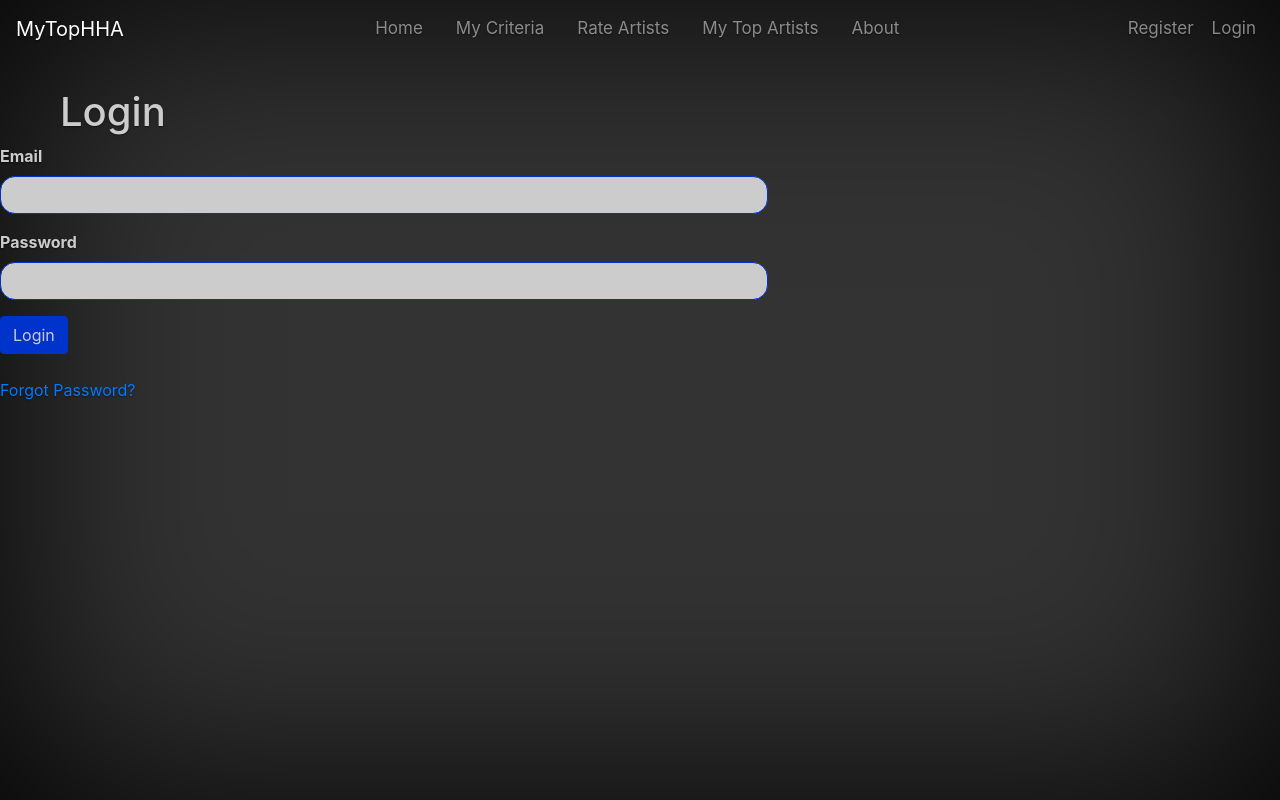
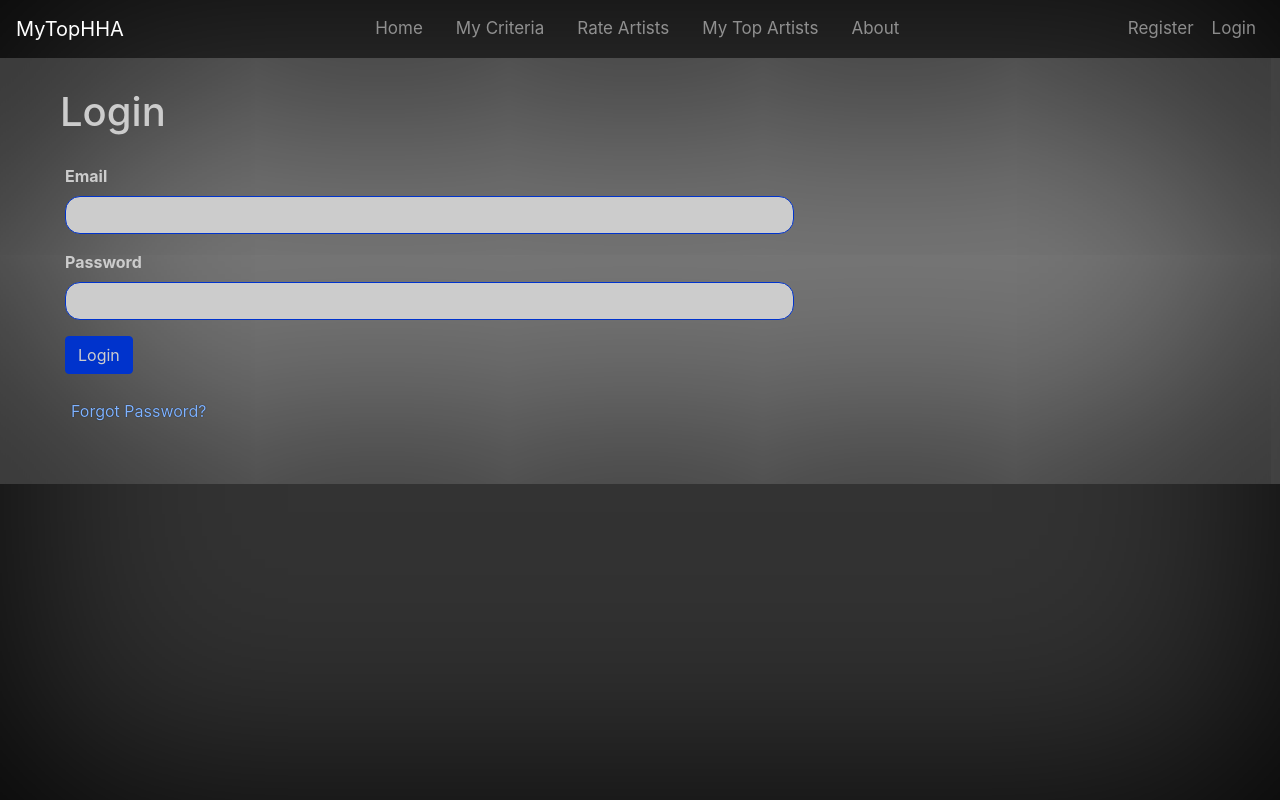
Before and after one commit to bclai7/Top_HHA, a Flask app: page /login in a window 1280 px wide. Run offline with Flask 2, Linux system fonts and the light colour scheme; parts of the project's set-up code (start-up, migrations or seed data) failed here and were passed over; some libraries are stand-ins or nearby versions.

Commit message:
styled the rest of the un-styled pages
Styled following pages to match the format of the rest of the website:
-Register
-Login
-Forgot Pasword
-Reset Password
-Rankings

```diff
--- a/static/css/styles.css
+++ b/static/css/styles.css
@@ -10,7 +10,15 @@ html{
 body {
   min-height: 100%;
   color: #ccc;
-  text-shadow: 0 .05rem .1rem rgba(0, 0, 0, .5);
+  /* text-shadow: 0 .05rem .1rem rgba(0, 0, 0, .5); */
+  box-shadow: inset 0 0 15rem rgba(0, 0, 0, 15);
+}
+
+/* Background for the containers on each page */
+.criteria-form, .artist-rating, .login-container,
+.register-container, .rankings-container, .forgot_password_container,
+.reset_password_container{
+  background-color: #777;
   box-shadow: inset 0 0 15rem rgba(0, 0, 0, 15);
 }
 
@@ -28,6 +36,11 @@ a{
   -webkit-transition:.5s;
   /* ...and now for the proper property */
   transition:.5s;
+}
+
+/* Error Messages in HTML page (such as when someone tries to view ranking without setting criteria) */
+.accessErrorMessage{
+  padding: 20px 0 100px 65px;
 }
 
 /* Button Color */
@@ -63,6 +76,10 @@ a{
   background: #ccc;
 }
 
+.login-form, .register-form, .forgot_password_form, .reset_password_form{
+  padding: 20px 0 60px 65px;
+}
+
 /* Nav Bar */
 .navbar{
 }
@@ -94,7 +111,7 @@ a{
 }
 
 /* REGISTER FORM*/
-.register-form .form-group .form-control{
+.register-container .form-group .form-control{
   border-color: #0033cc;
   width: 60%;
   border-radius: 15px;
@@ -102,14 +119,14 @@ a{
 }
 
 /* LOGIN FORM */
-.login-form .form-group .form-control{
+.login-container .form-group .form-control{
   border-color: #0033cc;
   width: 60%;
   border-radius: 15px;
   border-width: 1px;
 }
 
-.login-form .form-group label{
+.login-container .form-group label{
   font-weight: bold;
 }
 
@@ -230,13 +247,13 @@ a{
   cursor: pointer;
 }
 .link-button:hover{
-  text-decoration: underline;
+  color:#cce0ff;
 }
 .link-button:focus {
   outline: none;
 }
 .link-button:active {
-  color:red;
+  color:#cce0ff;
 }
 
 /* SLIDERS */
@@ -287,11 +304,6 @@ a{
     cursor: pointer; /* Cursor on hover */
 }
 
-.criteria-form, .artist-rating{
-  background-color: #777;
-  box-shadow: inset 0 0 15rem rgba(0, 0, 0, 15);
-}
-
 /* Artist Dropdown*/
 .artistSelect{
   float: left;
@@ -308,7 +320,6 @@ a{
 
 .artistNameDisplay{
   clear: left;
-  margin-left: 25px;
   font-weight: bold;
   text-shadow: black 0px 0px 2px;
   padding-right: 100px;
--- a/templates/forgot_password.html
+++ b/templates/forgot_password.html
@@ -4,8 +4,9 @@
 {% if session.logged_in %}
   <p>You are already logged in</p>
 {% else %}
+  <div class="forgot_password_container">
+    <h1 class="pageHeader">Forgot Password</h1>
     <div class="forgot_password_form">
-    <h1 class="pageHeader">Forgot Password</h1>
       <p>Enter your email in the form below to reset your password:</p>
       <form method="POST" action="">
         {% from 'includes/_formhelpers.html' import render_field %}
@@ -21,5 +22,6 @@
         <p><input type="submit" class="btn btn-primary" value="Reset Password" /></p>
       </form>
     </div>
+  </div>
 {% endif %}
 {% endblock %}
--- a/templates/login.html
+++ b/templates/login.html
@@ -2,10 +2,13 @@
 
 {% block body %}
 {% if session.logged_in %}
-  <p>You are already logged in</p>
+  <div class="accessErrorMessage">
+    You are already logged in
+  </div>
 {% else %}
+  <div class="login-container">
+    <h1 class="pageHeader">Login</h1>
     <div class="login-form">
-    <h1 class="pageHeader">Login</h1>
       <form action="" method="POST">
         <div class="form-group">
           <label>Email</label>
@@ -17,10 +20,11 @@
         </div>
         <button type="submit" class="btn btn-primary">Login</button>
       </form>
-
       <br />
 
-    <a href="/forgot_password">Forgot Password?</a>
+      <a href="/forgot_password"><button class="link-button" type="button">Forgot Password?</button></a>
+
+    </div>
   </div>
 
 {% endif %}
--- a/templates/myratings.html
+++ b/templates/myratings.html
@@ -77,7 +77,7 @@
               </button>
             </div>
             <div class="modal-body" id="confirmationBody">
-              This will reset all values to zero<br /><br /><b>NOTE: </b>Your previously saved ratings will still be saved
+              This will reset all values to zero<br /><br /><b>NOTE: </b>Your previously saved ratings for this artist will still be saved
             </div>
             <div class="confirmVerification modal-footer">
               <form method="POST">
--- a/templates/rankings.html
+++ b/templates/rankings.html
@@ -1,7 +1,7 @@
 {%extends 'layout.html'%}
 
 {% block body %}
-<div class="rankings_container">
+<div class="rankings-container">
   <h1 class="pageHeader">
   {% if session.logged_in %}
     {{session.name}}'s Artist Rankings
@@ -11,7 +11,7 @@
   </h1>
 
   {% if isEmpty %}
-    To view your list, you must first set your criteria and rate at least one artist
+    <div class="accessErrorMessage">To view your list, you must first set your criteria and rate at least one artist</div>
   {% else %}
     <ul class="list-group" id="artist_ranking_list">
     {% for artist in rankingList %}
--- a/templates/register.html
+++ b/templates/register.html
@@ -2,10 +2,11 @@
 
 {% block body %}
 {% if session.logged_in %}
-  <p>You are already registered</p>
+  <div class="accessErrorMessage">You are already registered</div>
 {% else %}
+  <div class="register-container">
+    <h1 class="pageHeader">Register</h1>
     <div class="register-form">
-    <h1 class="pageHeader">Register</h1>
       <form method="POST" action="">
         {% from 'includes/_formhelpers.html' import render_field %}
         <div class="form-group">
@@ -44,5 +45,6 @@
         <br />
       </form>
     </div>
+  </div>
 {% endif %}
 {% endblock %}
--- a/templates/reset_password.html
+++ b/templates/reset_password.html
@@ -4,8 +4,9 @@
 {% if session.logged_in %}
   <p>You are already logged in</p>
 {% else %}
+  <div class="reset_password_container">
+    <h1 class="pageHeader">Reset Password</h1>
     <div class="reset_password_form">
-    <h1 class="pageHeader">Reset Password</h1>
       <p>Enter your new password in the form below:</p>
       <form method="POST" action="">
         {% from 'includes/_formhelpers.html' import render_field %}
@@ -33,5 +34,7 @@
         <p><input type="submit" class="btn btn-primary" value="Save Password" /></p>
       </form>
     </div>
+  </div>
+
 {% endif %}
 {% endblock %}
```
Lines whose indentation alone changed are shown as unchanged.
